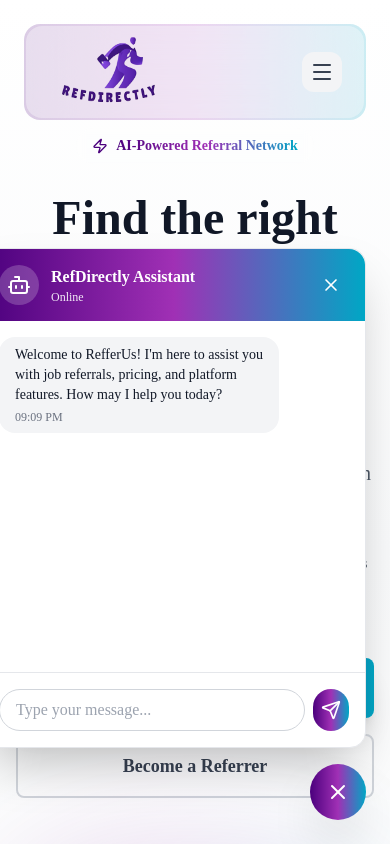
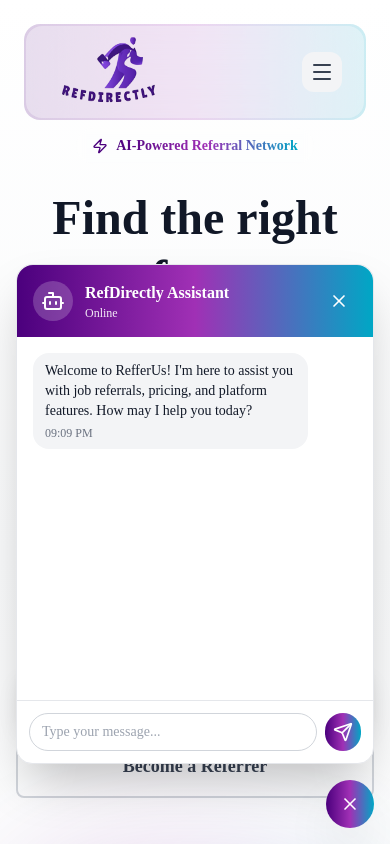
Before and after one commit to refdirectly/RefDirectly, a React (Vite) app in the folder frontend/: page / in a window 390 px wide. Both pictures are taken after a click on the button 338 px from the left and 792 px from the top of the page. Shown: the top 844 px of the page. Built offline with nearby package versions, Linux system fonts and the light colour scheme; no server answers.

Commit message:
Make chatbot fully responsive for mobile and tablet

```diff
--- a/frontend/src/components/Chatbot.tsx
+++ b/frontend/src/components/Chatbot.tsx
@@ -75,7 +75,7 @@
             animate={{ opacity: 1, y: 0, scale: 1 }}
             exit={{ opacity: 0, y: 20, scale: 0.95 }}
             transition={{ duration: 0.2 }}
-            className="fixed bottom-24 right-6 w-96 h-[500px] bg-white rounded-2xl shadow-2xl flex flex-col z-50 border border-gray-200"
+            className="fixed bottom-20 right-4 left-4 sm:left-auto sm:right-6 sm:w-96 h-[500px] max-h-[80vh] bg-white rounded-2xl shadow-2xl flex flex-col z-50 border border-gray-200"
           >
             <div className="bg-gradient-primary text-white p-4 rounded-t-2xl flex items-center justify-between">
               <div className="flex items-center gap-3">
@@ -104,13 +104,13 @@
                   className={`flex ${message.sender === 'user' ? 'justify-end' : 'justify-start'}`}
                 >
                   <div
-                    className={`max-w-[80%] rounded-2xl px-4 py-2 ${
+                    className={`max-w-[85%] sm:max-w-[80%] rounded-2xl px-3 sm:px-4 py-2 ${
                       message.sender === 'user'
                         ? 'bg-gradient-primary text-white'
                         : 'bg-gray-100 text-gray-900'
                     }`}
                   >
-                    <p className="text-sm">{message.text}</p>
+                    <p className="text-sm whitespace-pre-line">{message.text}</p>
                     <p className={`text-xs mt-1 ${message.sender === 'user' ? 'text-white/70' : 'text-gray-500'}`}>
                       {message.timestamp.toLocaleTimeString([], { hour: '2-digit', minute: '2-digit' })}
                     </p>
@@ -119,7 +119,7 @@
               ))}
             </div>
 
-            <div className="p-4 border-t border-gray-200">
+            <div className="p-3 sm:p-4 border-t border-gray-200">
               <div className="flex gap-2">
                 <input
                   type="text"
@@ -127,7 +127,7 @@
                   onChange={(e) => setInputValue(e.target.value)}
                   onKeyPress={(e) => e.key === 'Enter' && handleSend()}
                   placeholder="Type your message..."
-                  className="flex-1 px-4 py-2 border border-gray-300 rounded-full focus:outline-none focus:ring-2 focus:ring-brand-purple text-gray-900"
+                  className="flex-1 px-3 sm:px-4 py-2 text-sm sm:text-base border border-gray-300 rounded-full focus:outline-none focus:ring-2 focus:ring-brand-purple text-gray-900"
                 />
                 <button
                   type="button"
@@ -149,9 +149,9 @@
         whileTap={{ scale: 0.9 }}
         onClick={() => setIsOpen(!isOpen)}
         aria-label={isOpen ? "Close chat" : "Open chat"}
-        className="fixed bottom-6 right-6 h-14 w-14 bg-gradient-primary text-white rounded-full shadow-2xl flex items-center justify-center z-50 hover:shadow-xl transition-shadow"
+        className="fixed bottom-4 right-4 sm:bottom-6 sm:right-6 h-12 w-12 sm:h-14 sm:w-14 bg-gradient-primary text-white rounded-full shadow-2xl flex items-center justify-center z-50 hover:shadow-xl transition-shadow"
       >
-        {isOpen ? <X className="h-6 w-6" /> : <MessageCircle className="h-6 w-6" />}
+        {isOpen ? <X className="h-5 w-5 sm:h-6 sm:w-6" /> : <MessageCircle className="h-5 w-5 sm:h-6 sm:w-6" />}
       </motion.button>
     </>
   );
```
